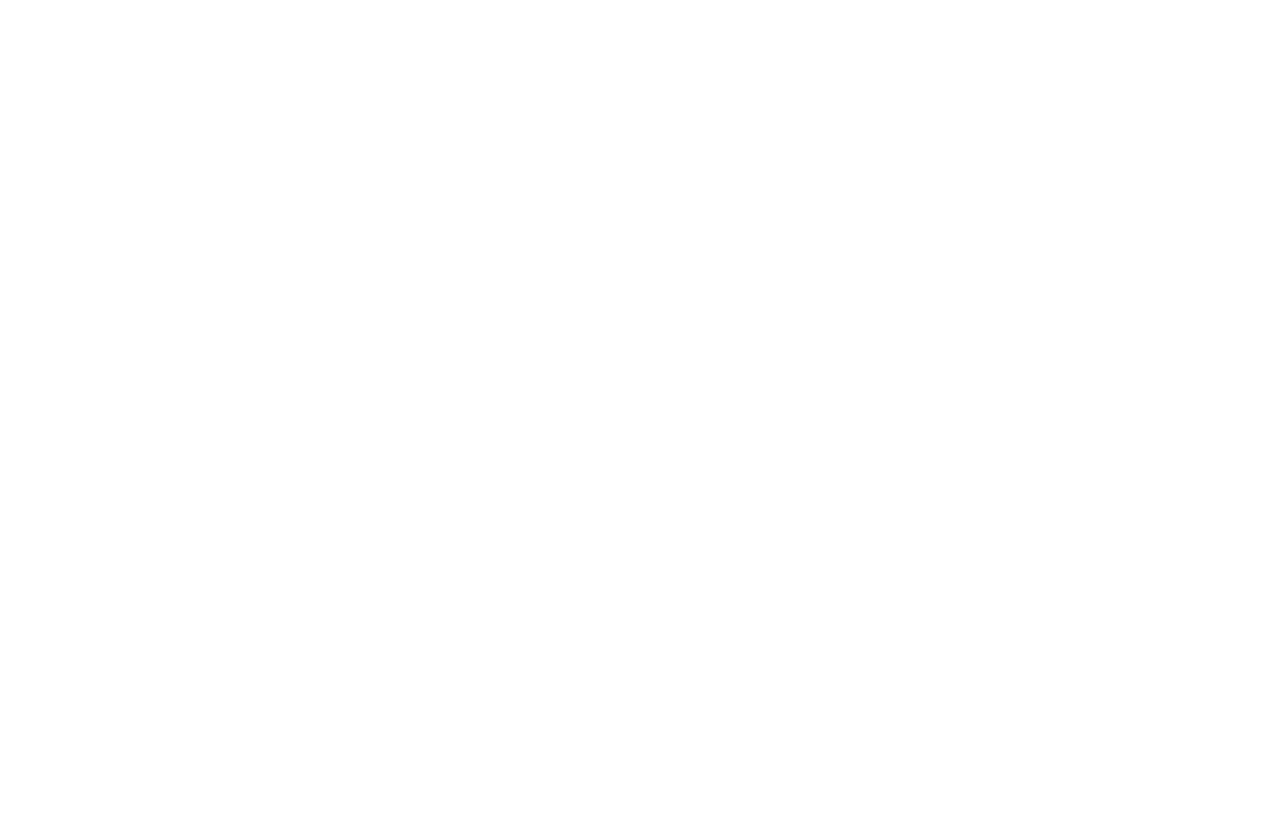
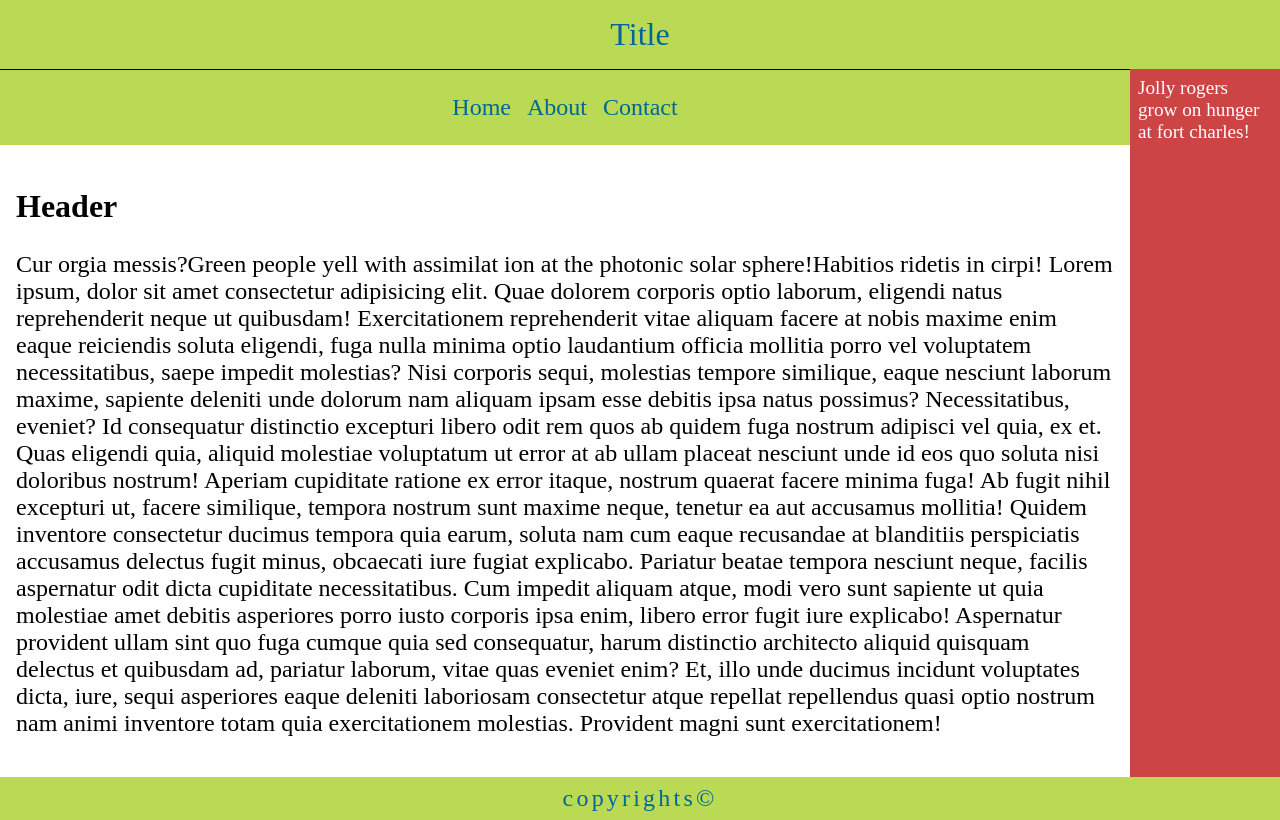
Before and after one commit to ChrisBerg03/grid-homepage, a plain HTML site: page index.html in a window 1280 px wide. Drawn offline with Linux system fonts and the light colour scheme.

Commit message:
added structure to page and added some css

```diff
--- a/css/styles.css
+++ b/css/styles.css
@@ -0,0 +1,84 @@
+* {
+    box-sizing: border-box;
+}
+
+body {
+    margin: 0;
+    width: 100vw;
+    height: 100vh;
+}
+
+.container {
+    display: grid;
+    grid-template-rows: auto auto 1fr auto;
+    grid-template-columns: 1fr 150px;
+    grid-template-areas:
+    "header header"
+    "nav aside"
+    "main aside"
+    "footer footer"
+    ;
+}
+
+header {
+    grid-area: header;
+    background-color: #BADA55;
+    text-align: center;
+    font-size: 2rem;
+    padding: 1rem;
+    color: #069;
+    text-transform: capitalize;
+}
+
+nav {
+    grid-area: nav;
+    background-color: #BADA55;
+    border-top: 1px solid #000;
+}
+
+nav ul {
+    display: flex;
+    flex-direction: row;
+    list-style-type: none;
+    justify-content: center;
+    padding: 0;
+    /* gap: 16px; */
+
+}
+
+nav ul li {
+    padding: .5rem;
+    font-size: 1.5rem;
+    color: #069;
+}
+
+main {
+    grid-area: main;
+    padding: 1rem;
+}
+
+main h2 {
+   font-size: 2rem;
+}
+
+main p {
+   font-size: 1.5rem;
+}
+
+aside {
+    grid-area: aside;
+    background-color: #B00B;
+    color: #fff;
+    padding: .5rem;
+    font-size: 1.2rem;
+}
+
+footer {
+    grid-area: footer;
+    background-color: #BADA55;
+    text-align: center;
+    font-size: 1.5rem;
+    color: #069;
+    padding: .5rem;
+    letter-spacing: .2rem;
+}
--- a/index.html
+++ b/index.html
@@ -3,8 +3,65 @@
     <head>
         <meta charset="UTF-8" />
         <meta name="viewport" content="width=device-width, initial-scale=1.0" />
-        <title>Grid homepage</title>
+        <title>grid home page project</title>
         <link rel="stylesheet" href="css/styles.css" />
     </head>
-    <body></body>
+
+    <body class="container">
+        <header>title</header>
+
+        <nav>
+            <ul>
+                <li>Home</li>
+                <li>About</li>
+                <li>Contact</li>
+            </ul>
+        </nav>
+
+        <main>
+            <article>
+                <h2>Header</h2>
+                <p>
+                    Cur orgia messis?Green people yell with assimilat ion at the
+                    photonic solar sphere!Habitios ridetis in cirpi! Lorem
+                    ipsum, dolor sit amet consectetur adipisicing elit. Quae
+                    dolorem corporis optio laborum, eligendi natus reprehenderit
+                    neque ut quibusdam! Exercitationem reprehenderit vitae
+                    aliquam facere at nobis maxime enim eaque reiciendis soluta
+                    eligendi, fuga nulla minima optio laudantium officia
+                    mollitia porro vel voluptatem necessitatibus, saepe impedit
+                    molestias? Nisi corporis sequi, molestias tempore similique,
+                    eaque nesciunt laborum maxime, sapiente deleniti unde
+                    dolorum nam aliquam ipsam esse debitis ipsa natus possimus?
+                    Necessitatibus, eveniet? Id consequatur distinctio excepturi
+                    libero odit rem quos ab quidem fuga nostrum adipisci vel
+                    quia, ex et. Quas eligendi quia, aliquid molestiae
+                    voluptatum ut error at ab ullam placeat nesciunt unde id eos
+                    quo soluta nisi doloribus nostrum! Aperiam cupiditate
+                    ratione ex error itaque, nostrum quaerat facere minima fuga!
+                    Ab fugit nihil excepturi ut, facere similique, tempora
+                    nostrum sunt maxime neque, tenetur ea aut accusamus
+                    mollitia! Quidem inventore consectetur ducimus tempora quia
+                    earum, soluta nam cum eaque recusandae at blanditiis
+                    perspiciatis accusamus delectus fugit minus, obcaecati iure
+                    fugiat explicabo. Pariatur beatae tempora nesciunt neque,
+                    facilis aspernatur odit dicta cupiditate necessitatibus. Cum
+                    impedit aliquam atque, modi vero sunt sapiente ut quia
+                    molestiae amet debitis asperiores porro iusto corporis ipsa
+                    enim, libero error fugit iure explicabo! Aspernatur
+                    provident ullam sint quo fuga cumque quia sed consequatur,
+                    harum distinctio architecto aliquid quisquam delectus et
+                    quibusdam ad, pariatur laborum, vitae quas eveniet enim? Et,
+                    illo unde ducimus incidunt voluptates dicta, iure, sequi
+                    asperiores eaque deleniti laboriosam consectetur atque
+                    repellat repellendus quasi optio nostrum nam animi inventore
+                    totam quia exercitationem molestias. Provident magni sunt
+                    exercitationem!
+                </p>
+            </article>
+        </main>
+
+        <aside>Jolly rogers grow on hunger at fort charles!</aside>
+        <footer>copyrights&copy;</footer>
+    </body>
 </html>
```
